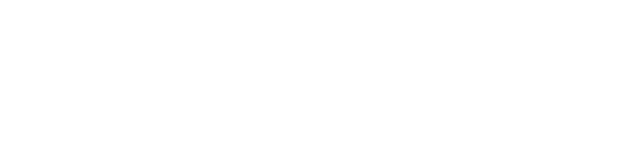
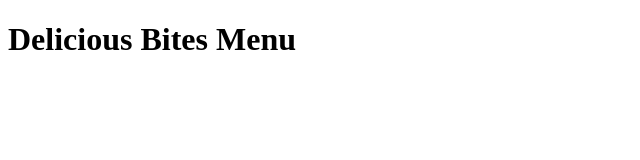
Before and after one commit to BENLAKHDHER/restaurant, a plain HTML site: page index.html in a window 1280 px wide. Shown: the whole page, without its empty margins (0-640 px from the left). Drawn offline with Linux system fonts and the light colour scheme.

Commit message:
adding restaurant name h1 format in body section

```diff
--- a/index.html
+++ b/index.html
@@ -6,6 +6,6 @@
     <title>Delicious Bites Menu</title>
 </head>
 <body>
-
+    <h1>Delicious Bites Menu</h1>
 </body>
 </html>
```
